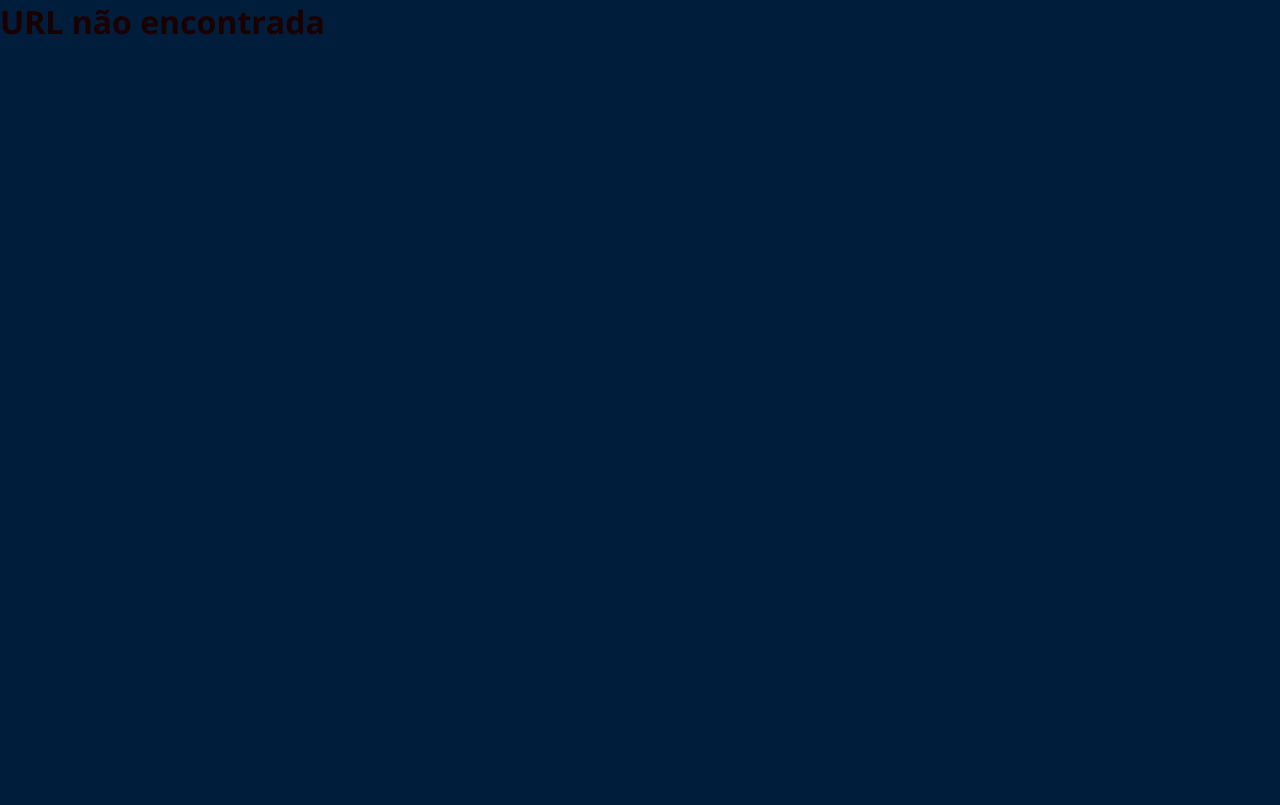
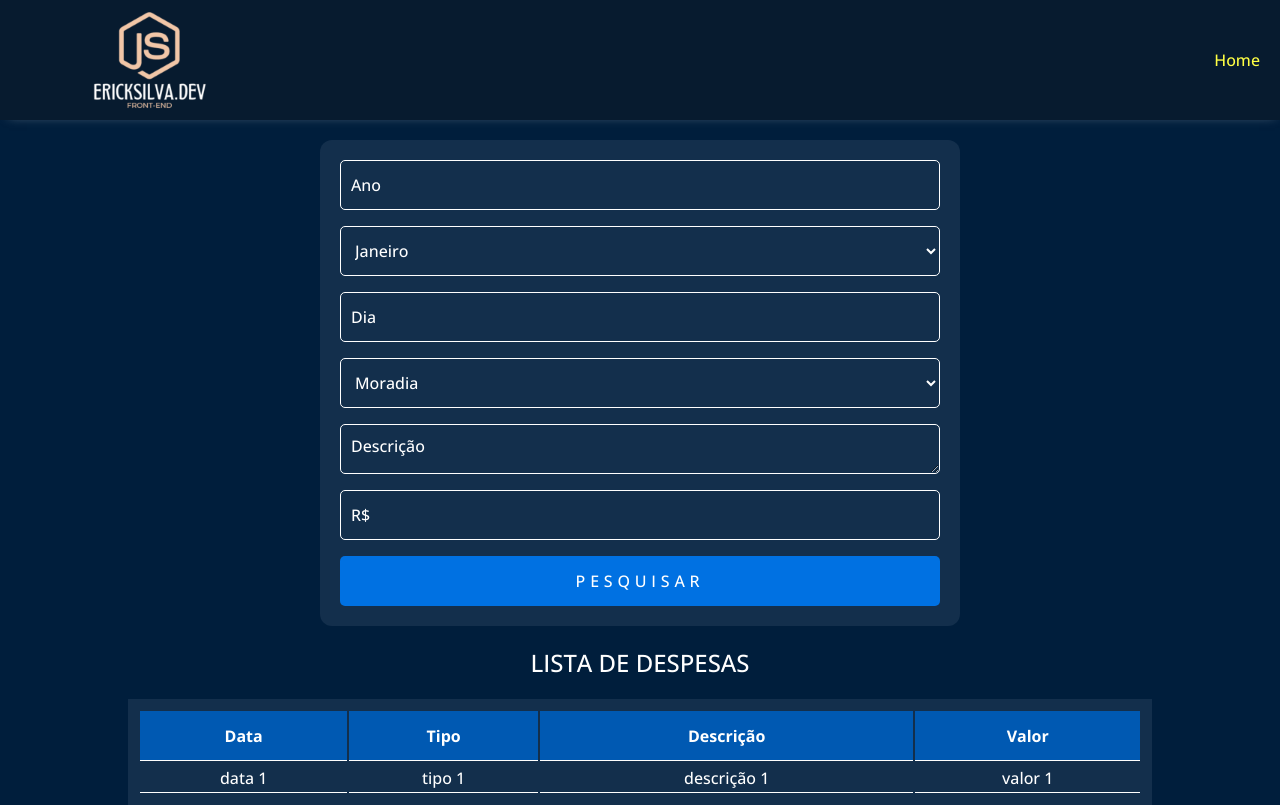
Before and after one commit to eiericksilva/orcamento_pessoal, a React (Vite) app: page /consulta in a window 1280 px wide. Built offline with nearby package versions, Linux system fonts and the light colour scheme.

Commit message:
interface de consulta finalizada

```diff
--- a/package.json
+++ b/package.json
@@ -13,6 +13,7 @@
     "@emotion/styled": "^11.10.5",
     "@hookform/resolvers": "^2.9.10",
     "@mui/material": "^5.11.3",
+    "firebase": "^9.15.0",
     "react": "^18.2.0",
     "react-dom": "^18.2.0",
     "react-hook-form": "^7.41.3",
--- a/src/components/Form/styles.js
+++ b/src/components/Form/styles.js
@@ -24,6 +24,10 @@ export const FormContainer = styled.form`
     border: 1px solid #ffffff;
     background: none;
     outline: none;
+
+    &::placeholder {
+      color: #ffffff;
+    }
   }
   input,
   select,
@@ -50,9 +54,9 @@ export const FormContainer = styled.form`
 
   span {
     color: #ff0000;
-    font-size: 12px;
+    font-size: 16px;
     position: relative;
-    top: -15px;
-    left: px;
+    top: -10px;
+    left: 7px;
   }
 `;
--- a/src/components/Header/index.jsx
+++ b/src/components/Header/index.jsx
@@ -3,7 +3,7 @@ import { Link } from "react-router-dom";
 import { Container, LogoContainer, ListButtons } from "./styles";
 import Logo from "../../assets/images/eiericksilva.png";
 
-const Header = () => {
+const Header = ({ page, path }) => {
   return (
     <Container>
       <LogoContainer>
@@ -11,7 +11,7 @@ const Header = () => {
       </LogoContainer>
       <ListButtons>
         <li>
-          <Link to="/">Home</Link>
+          <Link to={path}>{page}</Link>
         </li>
       </ListButtons>
     </Container>
--- /dev/null
+++ b/src/components/Table/index.jsx
@@ -0,0 +1,28 @@
+import React from "react";
+import { TableContainer } from "./styles";
+
+const Table = () => {
+  return (
+    <TableContainer>
+      <caption>Lista de Despesas</caption>
+      <thead>
+        <tr>
+          <th>Data</th>
+          <th>Tipo</th>
+          <th>Descrição</th>
+          <th>Valor</th>
+        </tr>
+      </thead>
+      <tbody>
+        <tr>
+          <td>data 1</td>
+          <td>tipo 1</td>
+          <td>descrição 1</td>
+          <td>valor 1</td>
+        </tr>
+      </tbody>
+    </TableContainer>
+  );
+};
+
+export default Table;
--- /dev/null
+++ b/src/components/Table/styles.js
@@ -0,0 +1,38 @@
+import styled from "styled-components";
+
+export const TableContainer = styled.table`
+  border: none;
+  background-color: #132f4c;
+  width: 80%;
+  margin: 0 auto;
+  overflow-y: auto;
+  padding: 10px;
+
+  caption {
+    text-transform: uppercase;
+    font-size: 1.5rem;
+    color: #ffffff;
+    margin-bottom: 20px;
+  }
+
+  tr {
+    &:hover {
+      background-color: #071b2f;
+    }
+  }
+
+  th {
+    color: #ffffff;
+    height: 50px;
+    border-bottom: 1px solid #ffffff;
+    background-color: #0059b2;
+  }
+
+  td {
+    color: #ffffff;
+    height: 30px;
+    text-align: center;
+    vertical-align: center;
+    border-bottom: 1px solid #ffffff;
+  }
+`;
--- /dev/null
+++ b/src/pages/Consulta.jsx
@@ -0,0 +1,55 @@
+import React from "react";
+import Header from "../components/Header";
+import { Link } from "@mui/material";
+import { FormContainer } from "../components/Form/styles";
+import Table from "../components/Table";
+
+const Consulta = () => {
+  return (
+    <div>
+      <Header page="Home" path="/" />
+      <FormContainer>
+        <input placeholder="Ano" name="ano" />
+        <select name="mes">
+          <option value="" disabled>
+            Selecione o mês
+          </option>
+          <option value="janeiro">Janeiro</option>
+          <option value="fevereiro">Fevereiro</option>
+          <option value="março">Março</option>
+          <option value="abril">Abril</option>
+          <option value="maio">Maio</option>
+          <option value="junho">Junho</option>
+          <option value="julho">Julho</option>
+          <option value="agosto">Agosto</option>
+          <option value="setembro">Setembro</option>
+          <option value="outubro">Outubro</option>
+          <option value="novembro">Novembro</option>
+          <option value="dezembro">Dezembro</option>
+        </select>
+        <input placeholder="Dia" name="dia" />
+
+        <select defaultValue="moradia" name="tipo">
+          <option value="" disabled>
+            Tipo da despesa
+          </option>
+          <option value="moradia">Moradia</option>
+          <option value="alimentacao">Alimentação</option>
+          <option value="transporte">Transporte</option>
+          <option value="seguros">Seguros</option>
+          <option value="saude">Saúde</option>
+          <option value="higiene">Higiene</option>
+          <option value="impostos">Impostos</option>
+          <option value="lazer">Lazer</option>
+        </select>
+        <textarea id="descricao" placeholder="Descrição" name="descricao" />
+        <input placeholder="R$" name="valor" />
+
+        <button type="submit">Pesquisar</button>
+      </FormContainer>
+      <Table />
+    </div>
+  );
+};
+
+export default Consulta;
--- a/src/pages/Home.jsx
+++ b/src/pages/Home.jsx
@@ -3,8 +3,8 @@ import Form from "../components/Form";
 import Header from "../components/Header";
 const Home = () => {
   return (
-    <div>
-      <Header />
+    <div style={{ display: flex, flexDirection: column }}>
+      <Header page="Consulta" path="/consulta" />
       <Form />
     </div>
   );
--- a/src/routes.jsx
+++ b/src/routes.jsx
@@ -1,11 +1,13 @@
 import { Routes, Route } from "react-router-dom";
 /* pages */
 import Home from "./pages/Home";
+import Consulta from "./pages/Consulta";
 
 export const FRoutes = () => {
   return (
     <Routes>
       <Route path="/" element={<Home />} />
+      <Route path="/consulta" element={<Consulta />} />
       <Route path="*" element={<h1>URL não encontrada</h1>} />
     </Routes>
   );
```
Also changed, not shown: src/utils/firebase/connect.js (added, +12 -0 lines), 1 other file (tests, documents, lock files or other folders).
